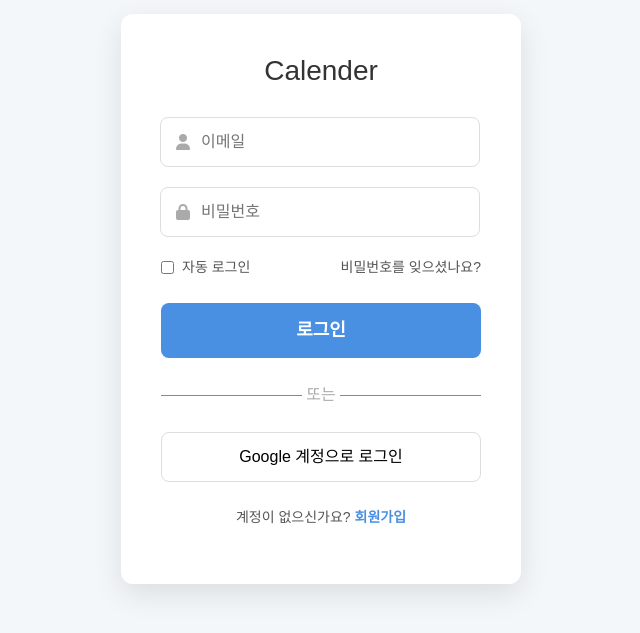
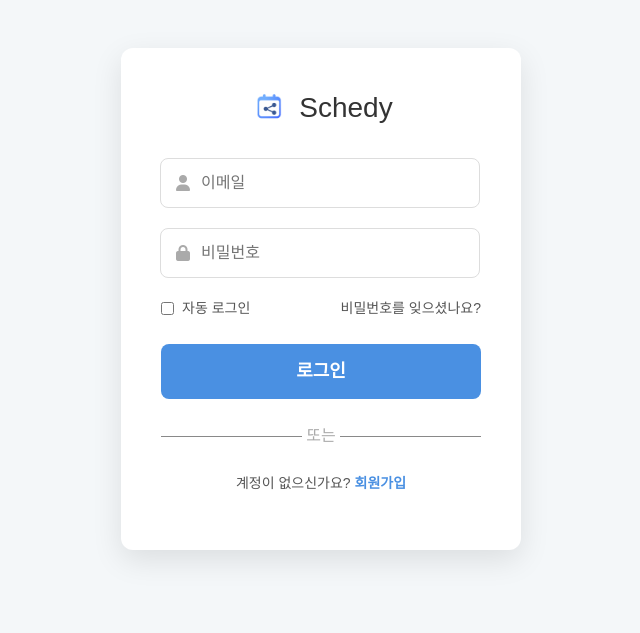
Before and after one commit to slao-df/Calendar, a React (Vite) app in the folder react-calendar-mern-master/: page /auth/login in a window 1280 px wide. Shown: the part 101-734 px from the top of the page, without its empty margins (319-959 px from the left). Built offline with nearby package versions, Linux system fonts and the light colour scheme.

Commit message:
Update LoginPage.jsx

```diff
--- a/react-calendar-mern-master/src/auth/pages/LoginPage.jsx
+++ b/react-calendar-mern-master/src/auth/pages/LoginPage.jsx
@@ -1,22 +1,22 @@
 // src/auth/pages/LoginPage.jsx
 
 import React, { useEffect } from 'react';
-// 👇 1. useLocation, useNavigate, Link를 import 합니다.
+// 1. useLocation, useNavigate, Link를 import 합니다.
 import { useLocation, useNavigate, Link } from 'react-router-dom';
 import Swal from 'sweetalert2';
 import { useForm } from '../../hooks/useForm';
 import { useAuthStore } from '../../hooks/useAuthStore';
 import './LoginPage.css';
-
+import SchedyLogo from '../../assets/SchedyLogo.png';
 export const LoginPage = () => {
-  // 👇 2. 스토어에서 status를 추가로 가져옵니다.
+  // 2. 스토어에서 status를 추가로 가져옵니다.
   const { startLogin, errorMessage, status } = useAuthStore();
   const { loginEmail, loginPassword, onInputChange: onLoginInputChange } = useForm({
     loginEmail: '',
     loginPassword: '',
   });
 
-  // 👇 3. 훅을 실행합니다.
+  // 3. 훅을 실행합니다.
   const navigate = useNavigate();
   const location = useLocation();
 
@@ -34,7 +34,7 @@ export const LoginPage = () => {
     }
   }, [errorMessage]);
 
-  // 👇 4. [핵심] 로그인 상태가 변경될 때 실행되는 로직을 추가합니다.
+  // 4. 로그인 상태가 변경될 때 실행되는 로직을 추가합니다.
   useEffect(() => {
     if (status === 'authenticated') {
       // URL에서 'redirectTo' 파라미터를 읽어옵니다.
@@ -48,11 +48,12 @@ export const LoginPage = () => {
 
 
   return (
-    // 👇 5. 기존의 JSX 구조는 그대로 유지됩니다.
+    // 5. 기존의 JSX 구조는 그대로 유지됩니다.
     <div className="login-background">
       <div className="login-container">
         <div className="logo-container">
-          <h1>Calender</h1>
+          <img src={SchedyLogo} alt="Schedy logo" />
+          <h1>Schedy</h1>
         </div>
         <form className="login-form" onSubmit={loginSubmit}>
           <div className="input-group">
@@ -89,11 +90,11 @@ export const LoginPage = () => {
           <div className="separator">
             <span>또는</span>
           </div>
-          <div className="social-login">
+          {/* <div className="social-login">
             <button type="button" className="social-button google">
                Google 계정으로 로그인
             </button>
-          </div>
+          </div> */}
         </form>
         <div className="signup-link">
           <p>계정이 없으신가요? <Link to="/auth/register">회원가입</Link></p>
```
